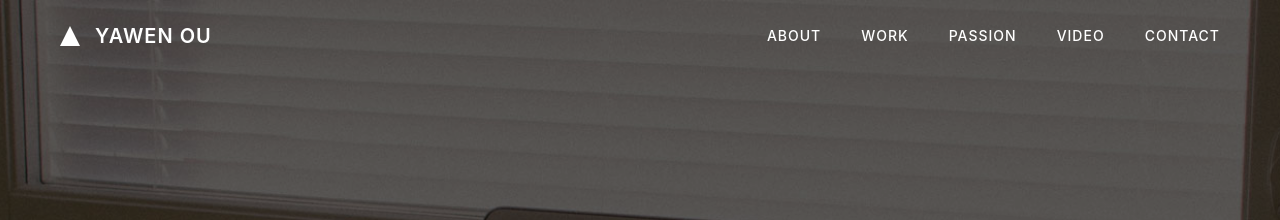
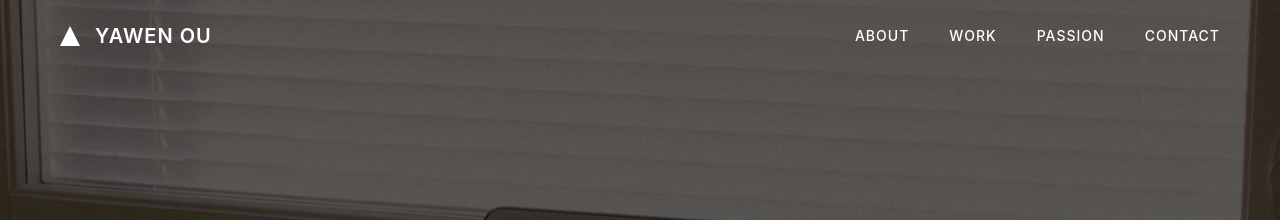
Before and after one commit to ouyawen2016/ouyawen2016.github.io, a Jekyll site: the page index.html, which Jekyll copies as it is, in a window 1280 px wide. Shown: the top 220 px of the page. Built offline with Jekyll 4.4.1, drawn with Linux system fonts in a browser that asks for light colours.

Commit message:
Remove VIDEO navigation item from homepage
- Remove VIDEO link from navigation menu
- Update JavaScript navigation index mapping
- Adjust contact section index from 4 to 3
- Clean up navigation structure

```diff
--- a/index.html
+++ b/index.html
@@ -25,9 +25,6 @@
                 </li>
                 <li class="nav-item">
                     <a href="#passion" class="nav-link">PASSION</a>
-                </li>
-                <li class="nav-item">
-                    <a href="#video" class="nav-link">VIDEO</a>
                 </li>
                 <li class="nav-item">
                     <a href="#contact" class="nav-link">CONTACT</a>
--- a/js/main.js
+++ b/js/main.js
@@ -240,8 +240,7 @@ function initPositionIndicator() {
                     const adjustedIndex = section.id === 'about' ? 0 :
                                        section.id === 'work' ? 1 :
                                        section.id === 'passion' ? 2 :
-                                       section.id === 'video' ? 3 :
-                                       section.id === 'contact' ? 4 : index;
+                                       section.id === 'contact' ? 3 : index;
                     navLinks[adjustedIndex].classList.add('active');
                 }
             });
```
